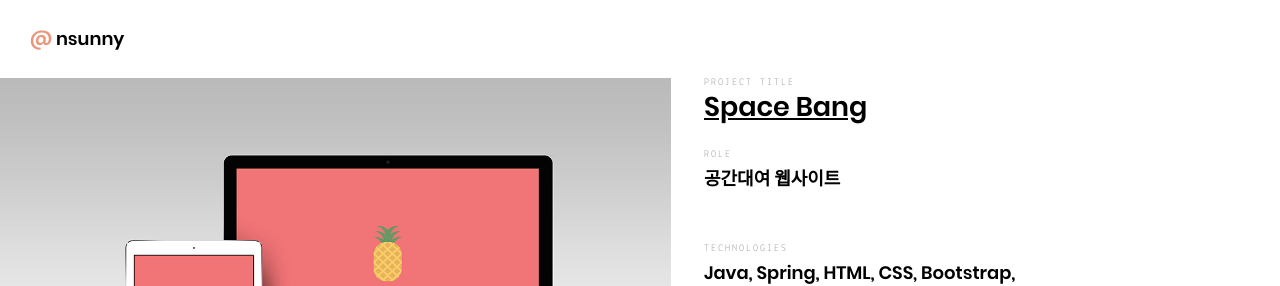
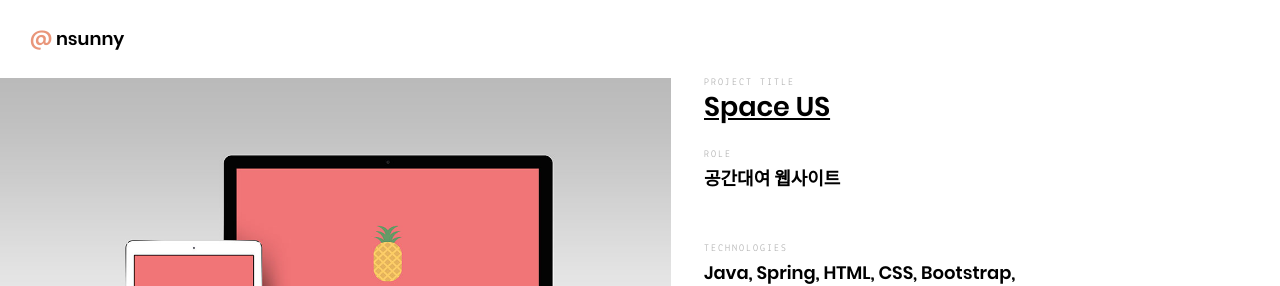
Before and after one commit to kimnamsun/kimnamsun.github.io, a Jekyll site: the page built from _posts/projects/2020-09-07-final.md, in a window 1280 px wide. Shown: the top 286 px of the page. Built offline with Jekyll 4.4.1, drawn with Linux system fonts in a browser that asks for light colours.

Commit message:
update 0910 :)

```diff
--- a/_posts/projects/2020-09-07-final.md
+++ b/_posts/projects/2020-09-07-final.md
@@ -4,10 +4,10 @@ permalink: /:title/
 category: projects
 
 meta:
-  keywords: "Jekyll, Pineapple"
+  keywords: "Space US"
 
 project:
-  title: "Space Bang"
+  title: "Space US"
   type: "Spring"
   url: "https://github.com/arnolds/pineapple"
   logo: "/assets/images/projects/SpaceBang/logo.png"
@@ -16,13 +16,13 @@ project:
 
 images:
   - image:
-    url: "/assets/images/projects/SpaceBang/devices1.jpg"
-    alt: "Space Bang website on tablet, mobile and desktop"
+    url: "/assets/images/projects/SpaceUs/devices1.jpg"
+    alt: "Space US website on tablet, mobile and desktop"
   - image:
-    url: "/assets/images/projects/SpaceBang/desktop.jpg"
-    alt: "Space Bang website on a desktop device"
+    url: "/assets/images/projects/SpaceUs/desktop.jpg"
+    alt: "Space US website on a desktop device"
   - image:
-    url: "/assets/images/projects/SpaceBang/mobile.jpg"
-    alt: "Space Bang website on a mobile device"
+    url: "/assets/images/projects/SpaceUs/mobile.jpg"
+    alt: "Space US website on a mobile device"
 ---
 <p>공간대여 웹사이트</p>
```
Also changed, not shown: assets/images/projects/SpaceUs/desktop.jpg (renamed from assets/images/projects/SpaceBang/desktop.jpg), assets/images/projects/SpaceUs/devices1.jpg (renamed from assets/images/projects/SpaceBang/devices1.jpg), assets/images/projects/SpaceUs/logo.png (renamed from assets/images/projects/SpaceBang/logo.png), assets/images/projects/SpaceUs/mobile.jpg (renamed from assets/images/projects/SpaceBang/mobile.jpg).
